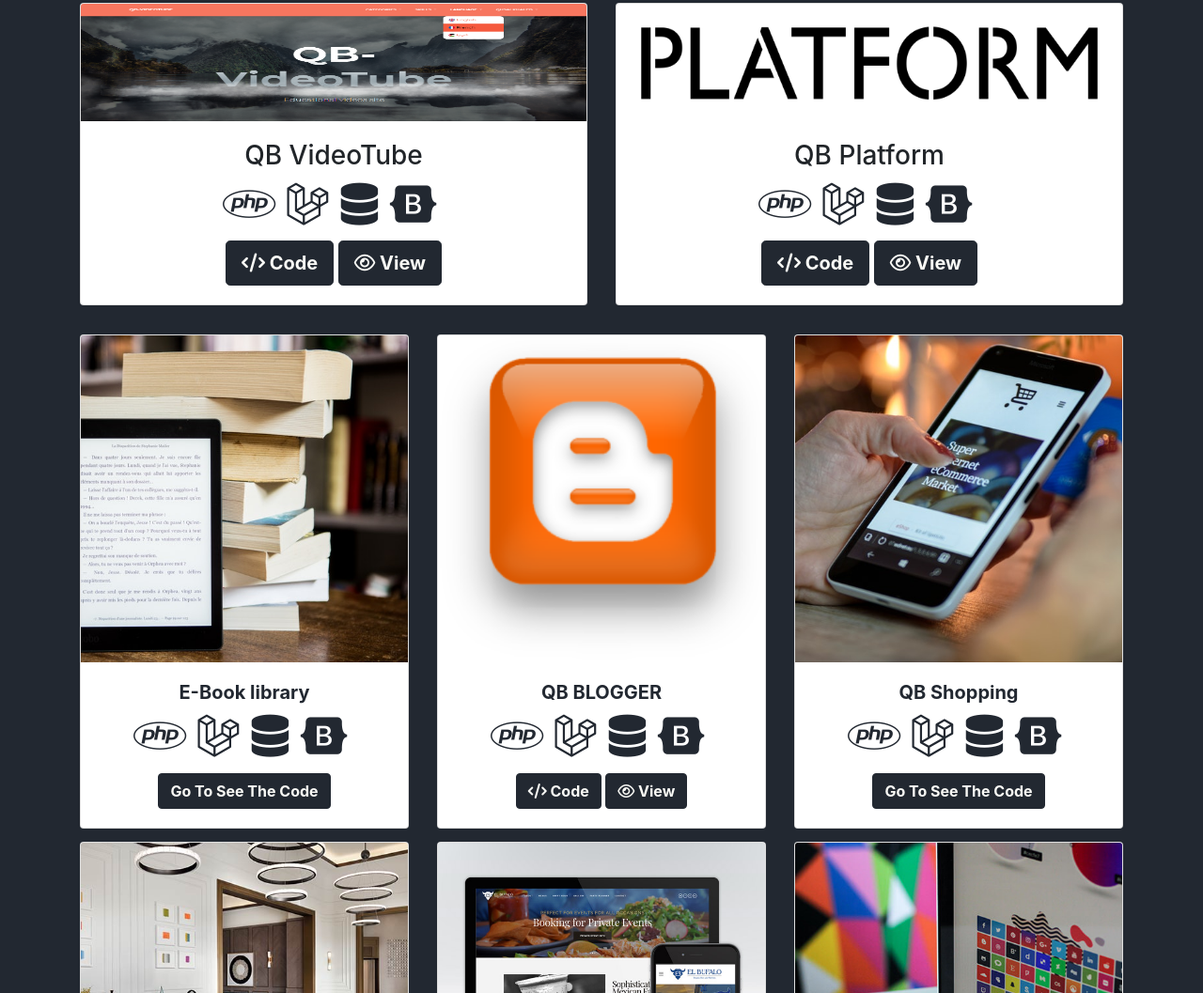
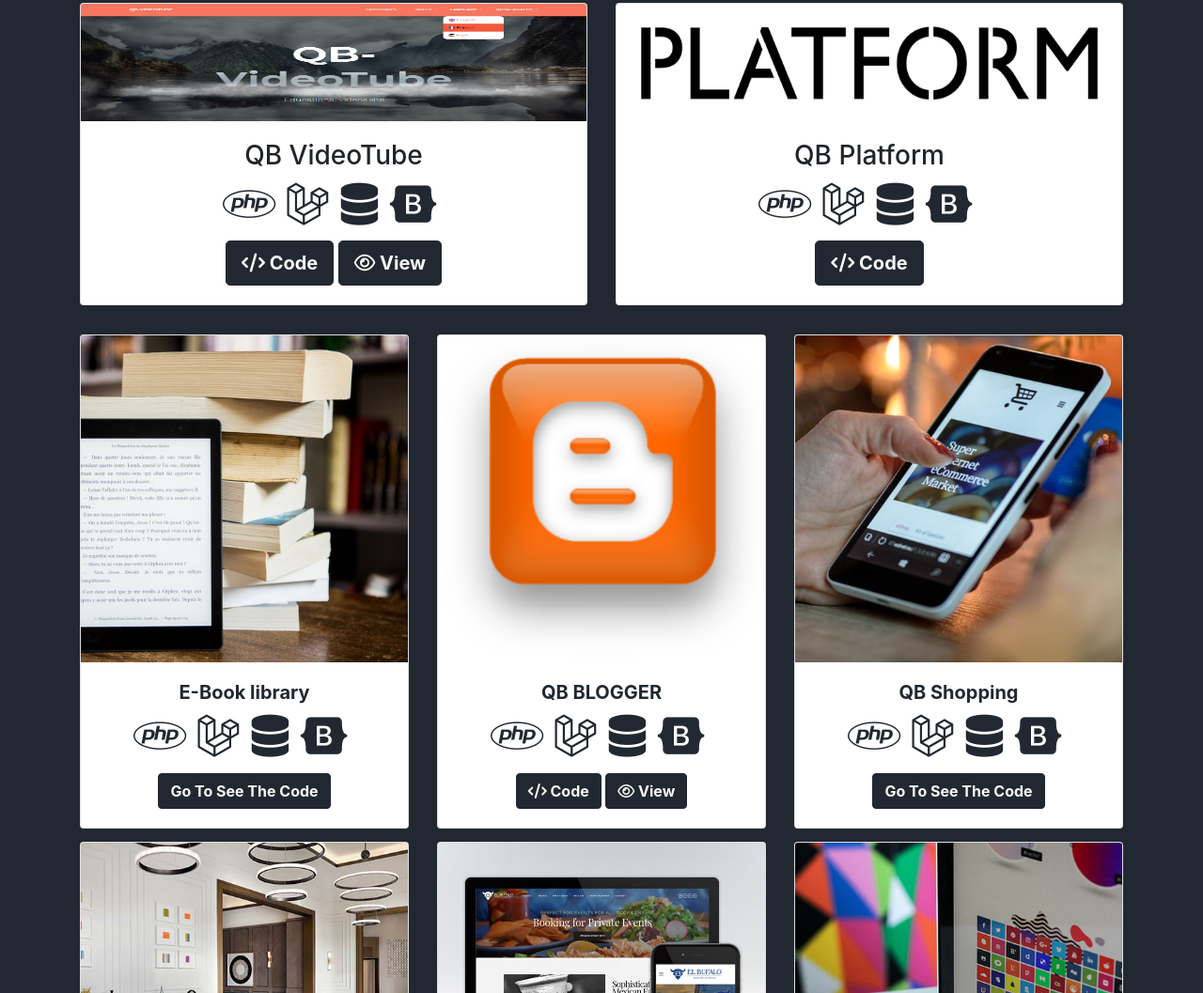
Before and after one commit to Qusai-khaled/BB-Website-My-Portfolio, a plain HTML site: page index.html in a window 1280 px wide. Shown: the part 2469-3526 px from the top of the page at 94% size. Drawn offline with nearby package versions, Linux system fonts and the light colour scheme.

Commit message:
Add files via upload

```diff
--- a/index.html
+++ b/index.html
@@ -275,9 +275,7 @@
                             </p>
                             <a href="https://github.com/Qusai-khaled/QB-Platform.git" class="btn btn-primary btn-lg"
                                 target="_blank"> <i class="fas fa-code"></i> Code</a>
-                            <a href="http://qbplatform-001-site1.btempurl.com" class="btn btn-primary btn-lg"
-                                target="_blank">
-                                <i class="far fa-eye"></i> View</a>
+
                         </div>
 
                     </div>
```
